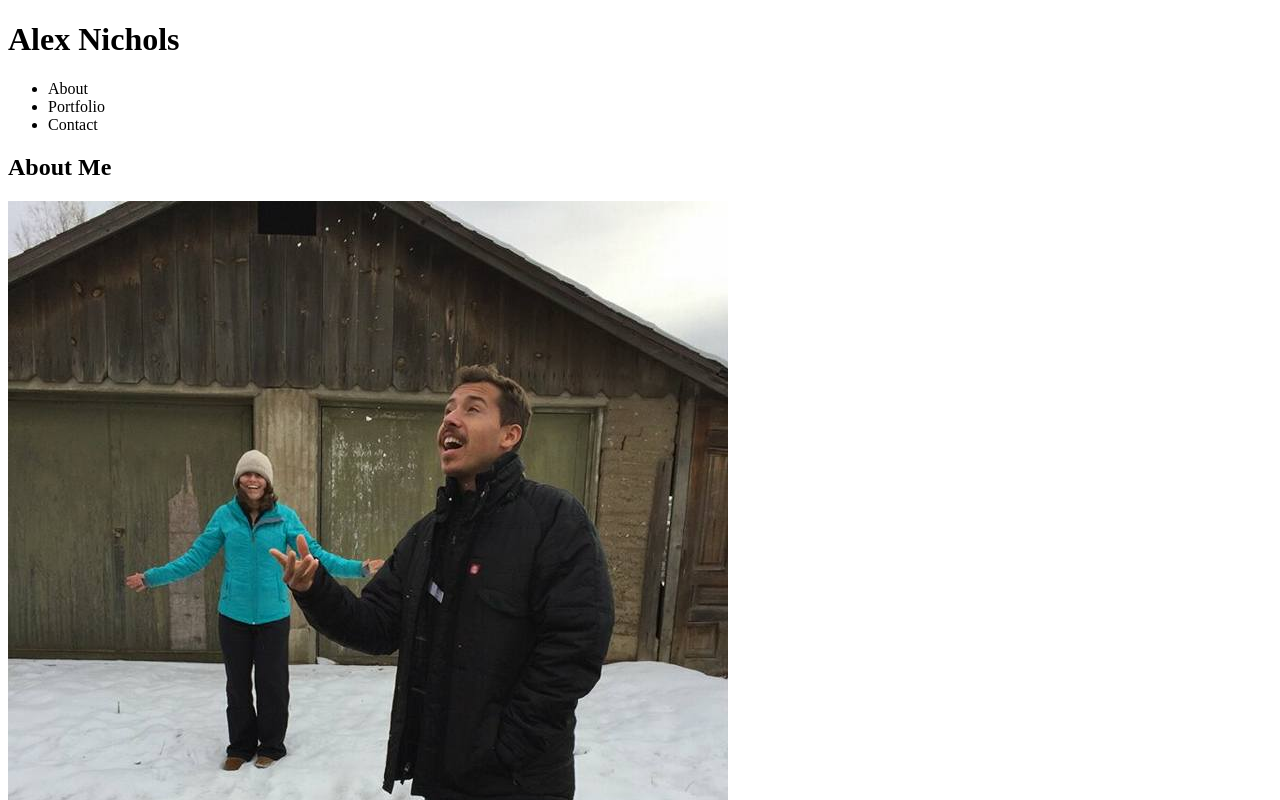
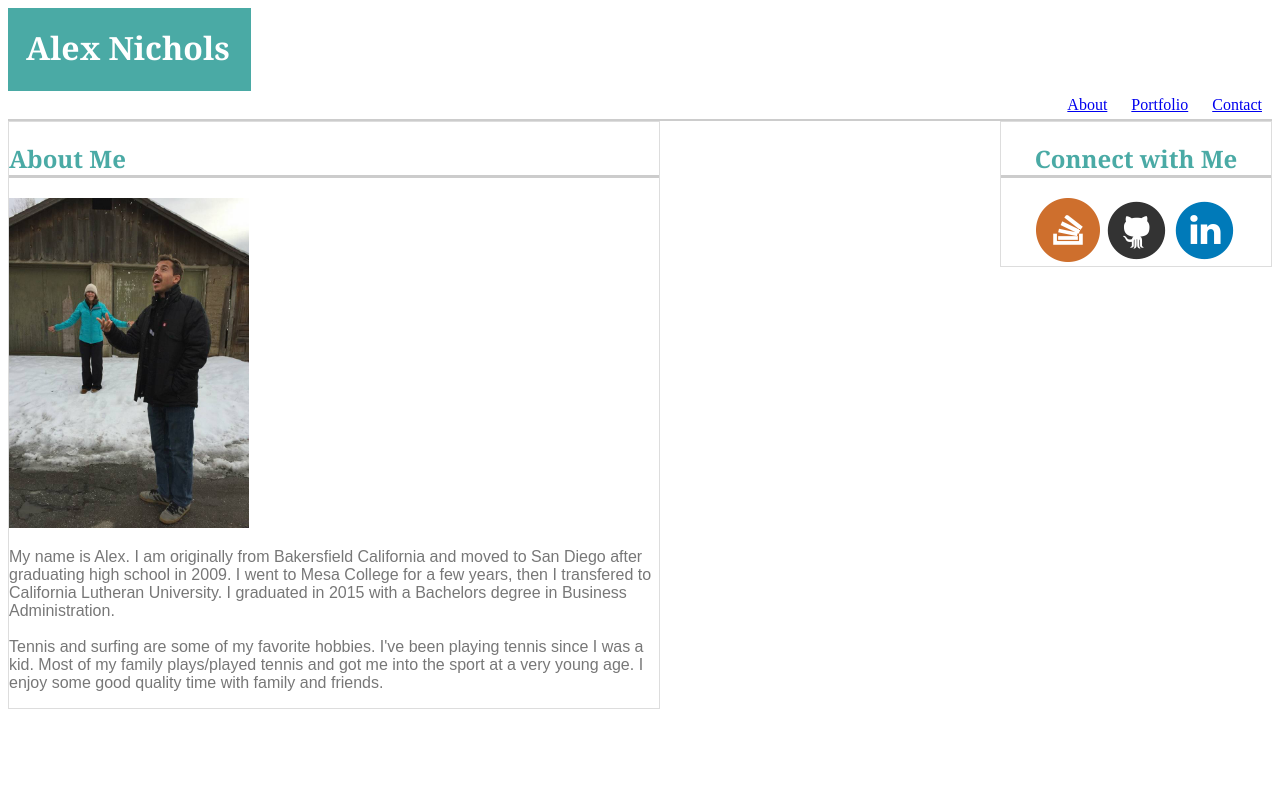
Before and after one commit to ajnichol/Basic-Portfolio, a plain HTML site: page index.html in a window 1280 px wide. Shown: the top 800 px of the page. Drawn offline with Linux system fonts and the light colour scheme.

Commit message:
updated index page

```diff
--- a/assets/css/style.css
+++ b/assets/css/style.css
@@ -0,0 +1,61 @@
+
+body{
+
+}
+
+header{
+	background-color: #ffffff;
+	border-bottom: 2px solid #cccccc;
+	overflow: auto;
+}
+
+h1 {
+	font-family: 'Georgia', Times, Times New Roman, serif;
+	color: #ffffff;
+	padding-left: 18px;
+	padding-top: 18px;
+	margin: 0;
+}
+
+h2 {
+	color: #4aaaa5;
+	font-family: 'Georgia', Times, Times New Roman, serif;
+	border-bottom: 3px solid #cccccc;
+}
+
+p {
+	color: #777777;
+	font-family: 'Arial', 'Helvetica Neue', Helvetica, sans-serif;
+}
+
+ul {
+	list-style-type: none;
+	color: #777777;
+	float: right;
+	margin: 0;
+}
+
+ul li {
+	color: #777777;
+	content: "|";
+	padding: 5px 10px;
+	display: inline-block;
+}
+
+#aboutWrapper{
+	display: inline-block;
+	width: 650px;
+	border: 1px solid #dddddd;
+}
+
+#socialWrapper{
+	width: 270px;
+	border: 1px solid #dddddd;
+	float: right;
+	text-align: center;
+}
+
+.profilePicture{
+	width: 240px;
+	height: 330px;
+}
--- a/index.html
+++ b/index.html
@@ -5,34 +5,46 @@
 <head>
 <meta charset="UTF-8">
 <title> Student Bio </title>
+<link rel="stylesheet" type="text/css" href="assets/css/style.css">
 </head>
 
 <body>
 
 <header>
-<h1> Alex Nichols</h1>
+
+<h1 style="height: 65px; width: 225px; background-color: #4aaaa5;">Alex Nichols</h1>
+
+<ul>
+<li><a href="#">About</a></li>
+<li><a href="#">Portfolio</a></li>
+<li><a href="#">Contact</a></li>
+</ul>
+
 </header>
 
-<ul>
-<li>About</li>
-<li>Portfolio</li>
-<li>Contact</li>
-</ul>
+<div id="aboutWrapper">
+<section>
 
-<div>
-<section>
 <h2>About Me</h2>
+
 <img src="assets/images/15740803_10154775016167200_5159803680662743401_n.jpg" class="profilePicture">
-<p> My name is Alex. I am originally brom Bakersfield California and moved to San Diego after graduating high school in 2009. I went to Mesa Community College for a few years, then I transfered to California Lutheran University. I graduated in 2015 with a Bachelors degree in Business Administration.
+
+<p> My name is Alex. I am originally from Bakersfield California and moved to San Diego after graduating high school in 2009. I went to Mesa College for a few years, then I transfered to California Lutheran University. I graduated in 2015 with a Bachelors degree in Business Administration.
 <br><br>
 Tennis and surfing are some of my favorite hobbies. I've been playing tennis since I was a kid. Most of my family plays/played tennis and got me into the sport at a very young age. I enjoy some good quality time with family and friends.
 </p>
+
 </section>
 </div>
 
-<div>
+<div id="socialWrapper">
+
 <h2>Connect with Me</h2>
-<img src="assets/images/1484485784_stackoverflow-square-social-media.png">
-<img src="assets/images/1484483105_linkedin_square_color.png">
-<img src="assets/images/1484483132_github_square_black.png">
+
+<a href="http://stackoverflow.com/users/7332981/alex-n" target="_blank"><img src="assets/images/1484486094_stackoverflow.png"></a>
+
+<a href="https://github.com/ajnichol" target="_blank"><img src="assets/images/1484486142_github_circle_color.png"></a>
+
+<a href="https://www.linkedin.com/in/alex-nichols-10b486102" target="_blank"><img src="assets/images/1484486115_linkedin_circle_color.png"></a>
+
 </div>
```
Also changed, not shown: contact.html (+41 -0 lines), portfolio.html (+42 -0 lines).
